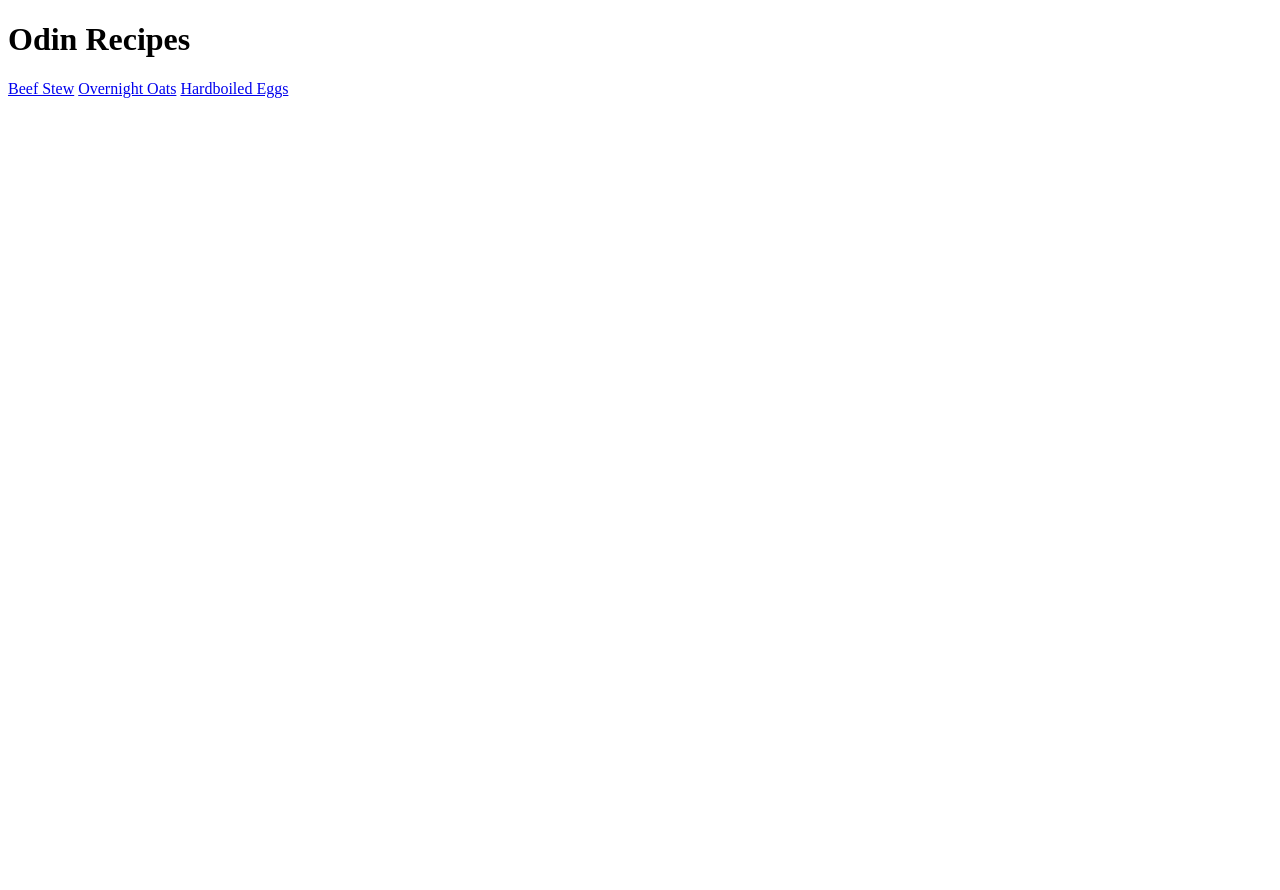
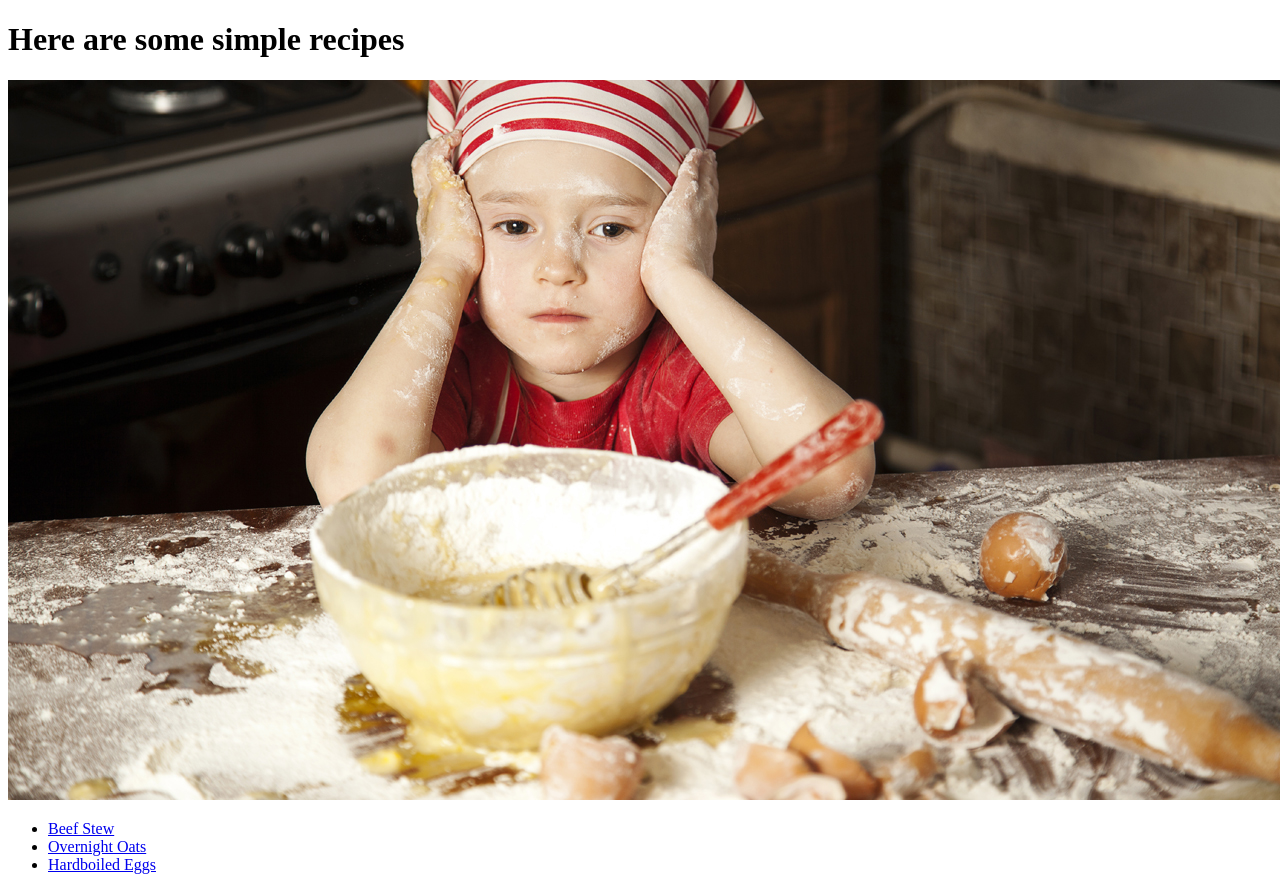
Before and after one commit to doombot67389/odin-recipes, a plain HTML site: page index.html in a window 1280 px wide. Before the commit the page ends 800 px from the top, so only its background shows below. Drawn offline with Linux system fonts and the light colour scheme.

Commit message:
Visual Improvements

```diff
--- a/index.html
+++ b/index.html
@@ -6,10 +6,13 @@
 		</head>
 
 		<body>
-			<h1>Odin Recipes</h1>
-			<a href='./recipes/beef_stew.html'>Beef Stew</a>
-			<a href='./recipes/overnight_oats.html'>Overnight Oats</a>
-			<a href='./recipes/hardboiled_eggs.html'>Hardboiled Eggs</a>
+			<h1>Here are some simple recipes</h1>
+		        <img src='./images/cant_cook.jpg'>
+			<ul>
+				<li><a href='./recipes/beef_stew.html'>Beef Stew</a></li>
+				<li><a href='./recipes/overnight_oats.html'>Overnight Oats</a></li>
+				<li><a href='./recipes/hardboiled_eggs.html'>Hardboiled Eggs</a></li>
+			</ul>
 		</body>
 
 
```
Also changed, not shown: images/cant_cook.jpg (added).
